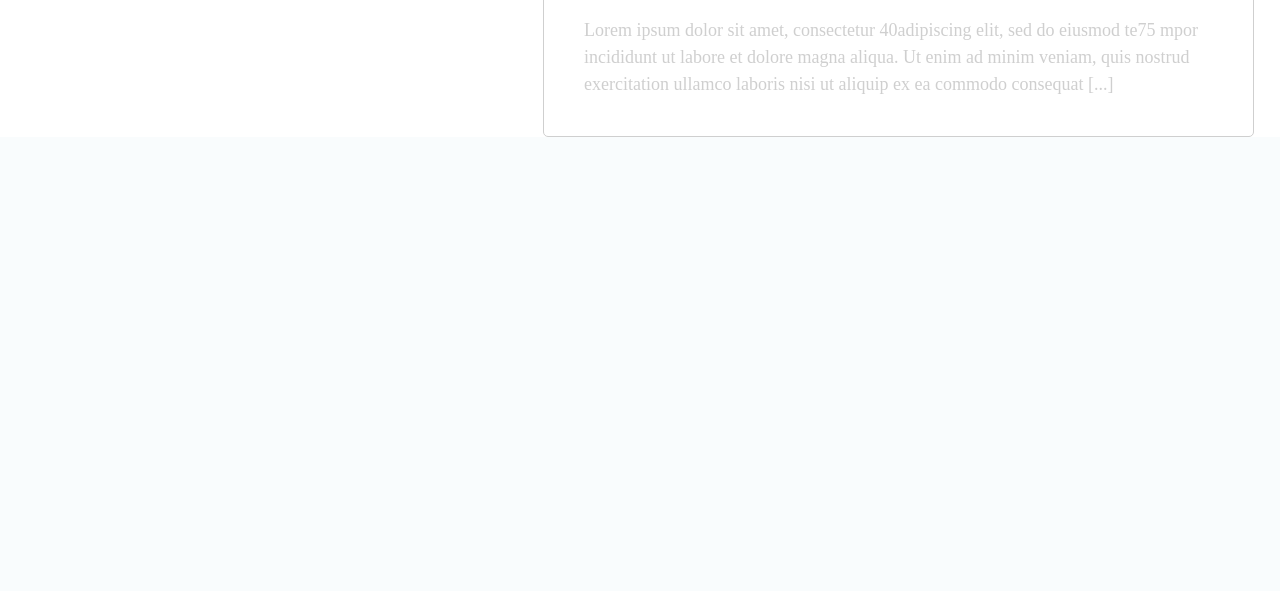
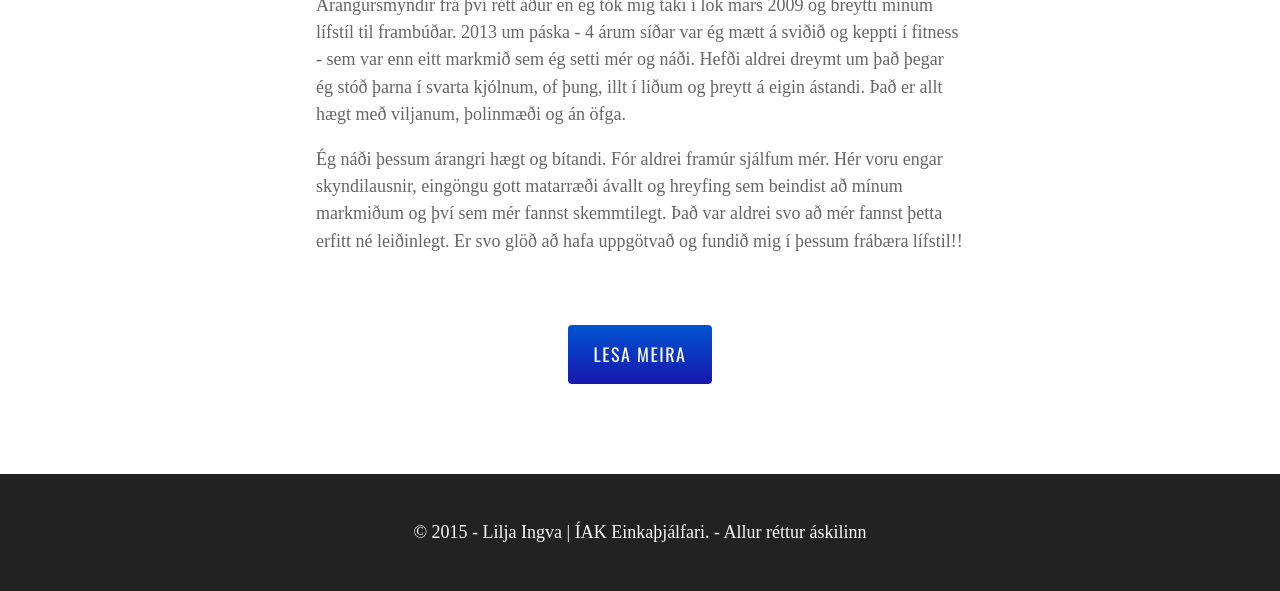
Before and after one commit to strengur/liljaingva, a PHP site: page / in a window 1280 px wide. Shown: the part 2906-3497 px from the top of the page. Before the commit the page ends 3043 px from the top, so only its background shows below. Run offline with PHP 8.4, Linux system fonts and the light colour scheme; some web fonts are replaced.

Commit message:
New section installed, about

```diff
--- a/index.html
+++ b/index.html
@@ -67,10 +67,10 @@
 
 		<section class="testimonials testimonials-img">
 			<div class="testimonials-content">
-				<h1>UMMÆLI</h1>
+				<h1>Umsagnir</h1>
 				<div class="testimonials-content-left">
 					<div class="image-and-name">
-						<img src="images/icons/menu-icon.svg">
+						<img src="images/lilja-ingva.png">
 					<h2>Lilja Ingva</h2>
 					</div>
 
@@ -79,7 +79,7 @@
 
 				<div class="testimonials-content-right">
 					<div class="image-and-name">
-						<img src="images/icons/menu-icon.svg">
+						<img src="images/SFS-Passamynd.jpg">
 					<h2>Steingrímur Fannar</h2>
 					</div>
 
@@ -88,6 +88,19 @@
 			</div>
 		</section>
 
+		<section class="about">
+
+			<h1>Ferðalagið mitt til þín</h1>
+			<hr>
+
+			<p>Árangursmyndir frá því rétt áður en ég tók mig taki í lok mars 2009 og breytti mínum lífstíl til frambúðar. 2013 um páska - 4 árum síðar var ég mætt á sviðið og keppti í fitness - sem var enn eitt markmið sem ég setti mér og náði. Hefði aldrei dreymt um það þegar ég stóð þarna í svarta kjólnum, of þung, illt í liðum og þreytt á eigin ástandi. Það er allt hægt með viljanum, þolinmæði og án öfga.</p>
+			<p>Ég náði þessum árangri hægt og bítandi. Fór aldrei framúr sjálfum mér. Hér voru engar skyndilausnir, eingöngu gott matarræði ávallt og hreyfing sem beindist að mínum markmiðum og því sem mér fannst skemmtilegt. Það var aldrei svo að mér fannst þetta erfitt né leiðinlegt. Er svo glöð að hafa uppgötvað og fundið mig í þessum frábæra lífstil!!</p>
+			<div class="about-button">
+				<button class="button button-blue">Lesa meira</button>
+			</div>
+
+		</section>
+
 		<footer>
 			<p><center>&copy; 2015 - <?php echo date( 'Y' ); ?> Lilja Ingva | ÍAK Einkaþjálfari. - Allur réttur áskilinn</center></p>
 		</footer>
--- a/style.css
+++ b/style.css
@@ -14,6 +14,7 @@
 
 h1, h2, h3, h4 {
 	color: #555;
+	text-transform: uppercase;
 }
 
 h1 {
@@ -124,16 +125,21 @@
 }
 
 .options {
+	min-height: 990px;
+}
+
+.options,
+.about {
 	position: relative;
 	margin-top: -4px;
-	min-height: 990px;
 }
 
 .options-img {
 	background-image: url("images/banners/spencerisbig-1920x1280px.jpg");
 }
 
-.options-content {
+.options-content,
+.about {
 	position: relative;
 	padding: 90px 0px;
 	width: 36em;
@@ -199,6 +205,7 @@
 
 .testimonials-content h2 {
 	color: #f1f1f1;
+	font-size: 2em;
 }
 
 .testimonials-content p {
@@ -231,6 +238,39 @@
 
 .image-and-name h2 {
 	margin-left: 20px;
+	margin-top: 42px;
+}
+
+.image-and-name img {
+	width: 95px;
+	height: 95px;
+	margin-top: 12px;
+	border: 4px solid #fff;
+	border-radius: 50%;
+}
+
+.about hr {
+	margin-bottom: 90px;
+}
+
+.about h1 {
+	text-align: center;
+}
+
+.about-button {
+	text-align: center;
+	margin-top: 70px;
+}
+
+footer {
+	position: relative;
+	float: left;
+	padding-top: 30px;
+	padding-bottom: 30px;
+	background: #222;
+	color: #f9f9f9; /* #FFD700 */
+	width: 100%;
+	text-align: center;
 }
 
 @media screen and (max-width: 740px) {
```
Also changed, not shown: images/SFS-Passamynd.jpg (added), images/lilja-ingva.png (added).
